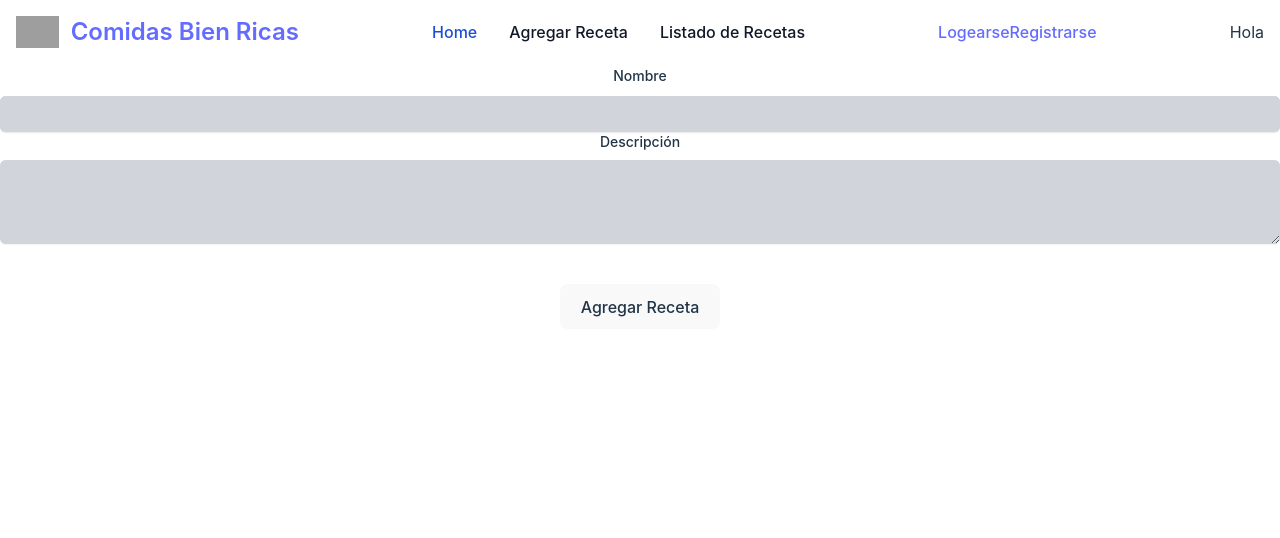
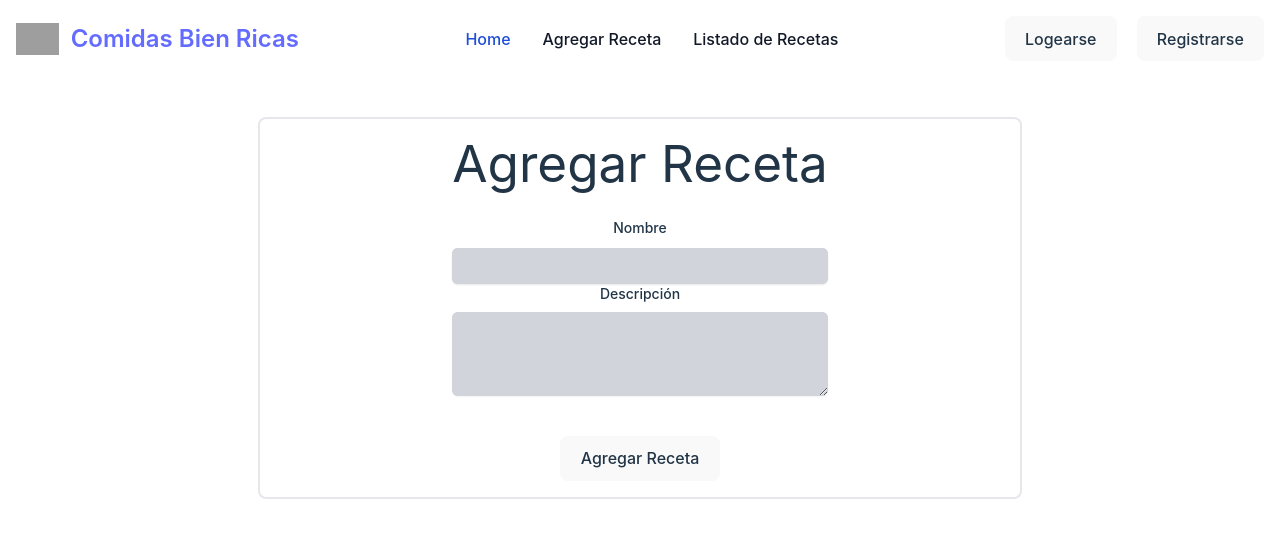
Before and after one commit to PDeRivas/practico_hooks, a React (Vite) app: page /add in a window 1280 px wide. Shown: the top 538 px of the page. Built offline with nearby package versions, Linux system fonts and the light colour scheme; grey boxes are pictures that could not be loaded.

Commit message:
Arreglos visuales a en navbar, login y registro

```diff
--- a/src/components/AgregarReceta.jsx
+++ b/src/components/AgregarReceta.jsx
@@ -28,6 +28,9 @@ export default function AgregarReceta() {
 
     return (
     <>
+    <div className='flex justify-center w-full mt-10'>
+            <div className='border-2 p-4 px-48 rounded-lg'>
+                <h1 className='mb-6'>Agregar Receta</h1>
                 <form onSubmit={handleSubmit}>
                     <div className="">
                     <label className="block text-sm font-medium leading-6">Nombre</label>
@@ -46,6 +49,8 @@ export default function AgregarReceta() {
                     </div>
                     <button className='mt-10'>Agregar Receta</button>
                 </form>
+            </div>
+        </div>
     </>
     )
 }
--- a/src/components/FormularioLogin.jsx
+++ b/src/components/FormularioLogin.jsx
@@ -32,6 +32,9 @@ export default function FormularioLogin() {
 
     return (
     <>
+        <div className='flex justify-center w-full mt-10'>
+            <div className='border-2 p-4 px-48 rounded-lg'>
+                <h1 className='mb-6'>Login</h1>
                 <form onSubmit={handleSubmit}>
                     <div className="">
                         <label className="block text-sm font-medium leading-6">Nombre</label>
@@ -48,8 +51,10 @@ export default function FormularioLogin() {
                             <input onChange={handleContrasena} value={contrasena} type="password" className="block w-full rounded-md border-0 p-1.5 text-gray-900 shadow-sm ring-1 ring-inset bg-gray-300 ring-gray-300 placeholder:text-gray-400 focus:ring-2 focus:ring-inset focus:ring-indigo-600 sm:text-sm sm:leading-6" required/>
                         </div>
                     </div>
-            <button className='mt-10'>Agregar Receta</button>
+                    <button className='mt-10'>Ingresar</button>
                 </form>
+            </div>
+        </div>
     </>
     )
 }
--- a/src/components/FormularioRegistro.jsx
+++ b/src/components/FormularioRegistro.jsx
@@ -30,6 +30,9 @@ export default function FormularioRegistro() {
 
     return (
     <>
+        <div className='flex justify-center w-full mt-10'>
+            <div className='border-2 p-4 px-48 rounded-lg'>
+                <h1 className='mb-6'>Registrarse</h1>
                 <form onSubmit={handleSubmit}>
                     <div className="">
                     <label className="block text-sm font-medium leading-6">Nombre</label>
@@ -46,8 +49,10 @@ export default function FormularioRegistro() {
                             <input onChange={handleContrasena} value={contrasena} type="password" className="block w-full rounded-md border-0 p-1.5 text-gray-900 shadow-sm ring-1 ring-inset bg-gray-300 ring-gray-300 placeholder:text-gray-400 focus:ring-2 focus:ring-inset focus:ring-indigo-600 sm:text-sm sm:leading-6" required/>
                         </div>
                     </div>
-            <button className='mt-10'>Agregar Receta</button>
+                    <button className='mt-10'>Registrar</button>
                 </form>
+            </div>
+        </div>
     </>
     )
 }
--- a/src/components/NavBar.jsx
+++ b/src/components/NavBar.jsx
@@ -18,11 +18,12 @@ function NavBar(){
                 }}>Logout</button>
         </div>:
         <div>
-            <a href="/login">Logearse</a>
-            <a href="/register">Registrarse</a>
+            <button onClick={() => navigate('/login')} className="mr-5">Logearse</button>
+            <button onClick={() => navigate('/register')}>Registrarse</button>
         </div>
         setLogeo(logeoContent)
         }, [usuario, navigate, location])
+
     return(
         <nav className="bg-white border-gray-200 dark:bg-gray-900">
             <div className="max-w-screen-xl flex flex-wrap items-center justify-between mx-auto p-4">
@@ -39,19 +40,19 @@ function NavBar(){
                             </a>
                         </li>
                         <li>
-                            <a href="/add" className="block py-2 px-3 text-gray-900 rounded hover:bg-gray-100 md:hover:bg-transparent md:border-0 md:hover:text-blue-700 md:p-0 dark:text-white md:dark:hover:text-blue-500 dark:hover:bg-gray-700 dark:hover:text-white md:dark:hover:bg-transparent">
+                            <a href={usuario.logeado ? "/add":"/login"} className="block py-2 px-3 text-gray-900 rounded hover:bg-gray-100 md:hover:bg-transparent md:border-0 md:hover:text-blue-700 md:p-0 dark:text-white md:dark:hover:text-blue-500 dark:hover:bg-gray-700 dark:hover:text-white md:dark:hover:bg-transparent">
                                 Agregar Receta
                             </a>
                         </li>
                         <li>
-                            <a href="/list" className="block py-2 px-3 text-gray-900 rounded hover:bg-gray-100 md:hover:bg-transparent md:border-0 md:hover:text-blue-700 md:p-0 dark:text-white md:dark:hover:text-blue-500 dark:hover:bg-gray-700 dark:hover:text-white md:dark:hover:bg-transparent">
+                            <a href={usuario.logeado ? "/list":"/login"} className="block py-2 px-3 text-gray-900 rounded hover:bg-gray-100 md:hover:bg-transparent md:border-0 md:hover:text-blue-700 md:p-0 dark:text-white md:dark:hover:text-blue-500 dark:hover:bg-gray-700 dark:hover:text-white md:dark:hover:bg-transparent">
                                 Listado de Recetas
                             </a>
                         </li>
                     </ul>
                 </div>
                 {logeo}
-                Hola {usuario.nombre}
+                {usuario.logeado ? `Hola${usuario.nombre}`: ''}
             </div>
         </nav>
     )
```
Lines whose indentation alone changed are shown as unchanged.
